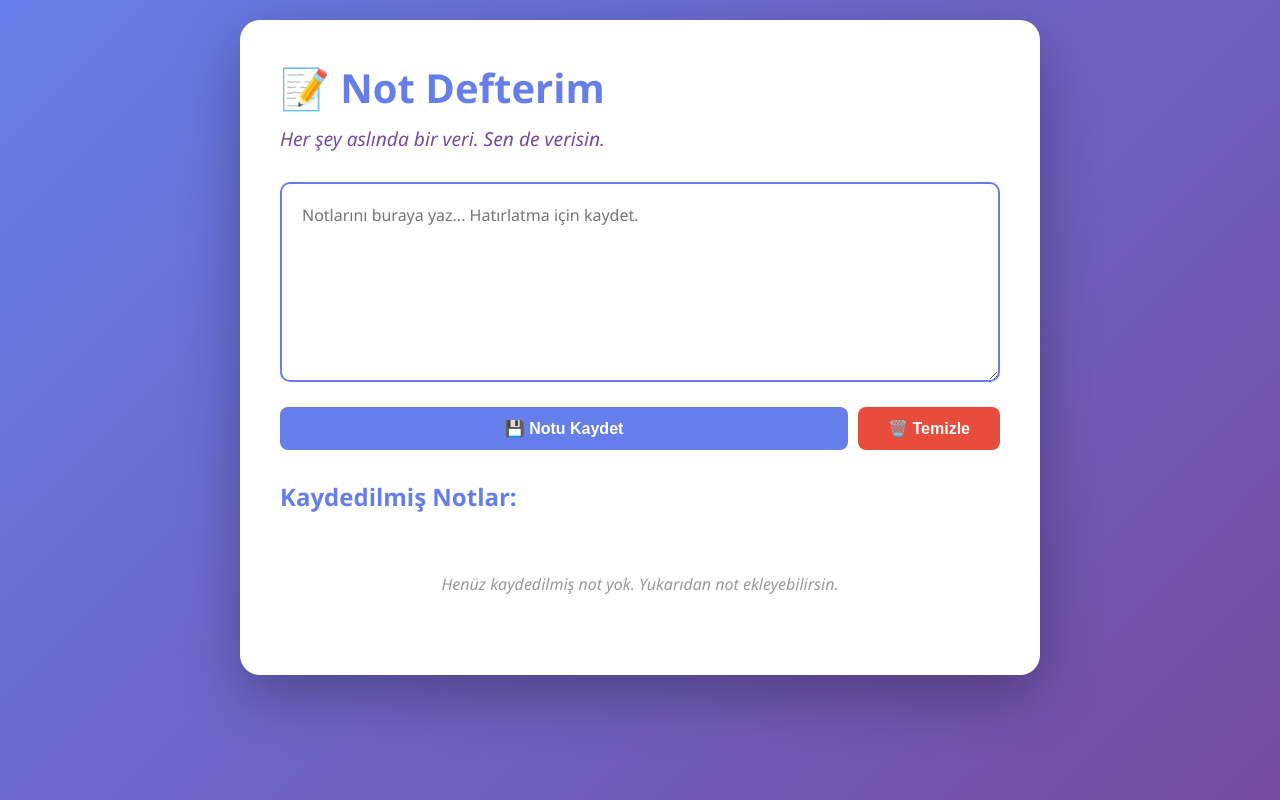
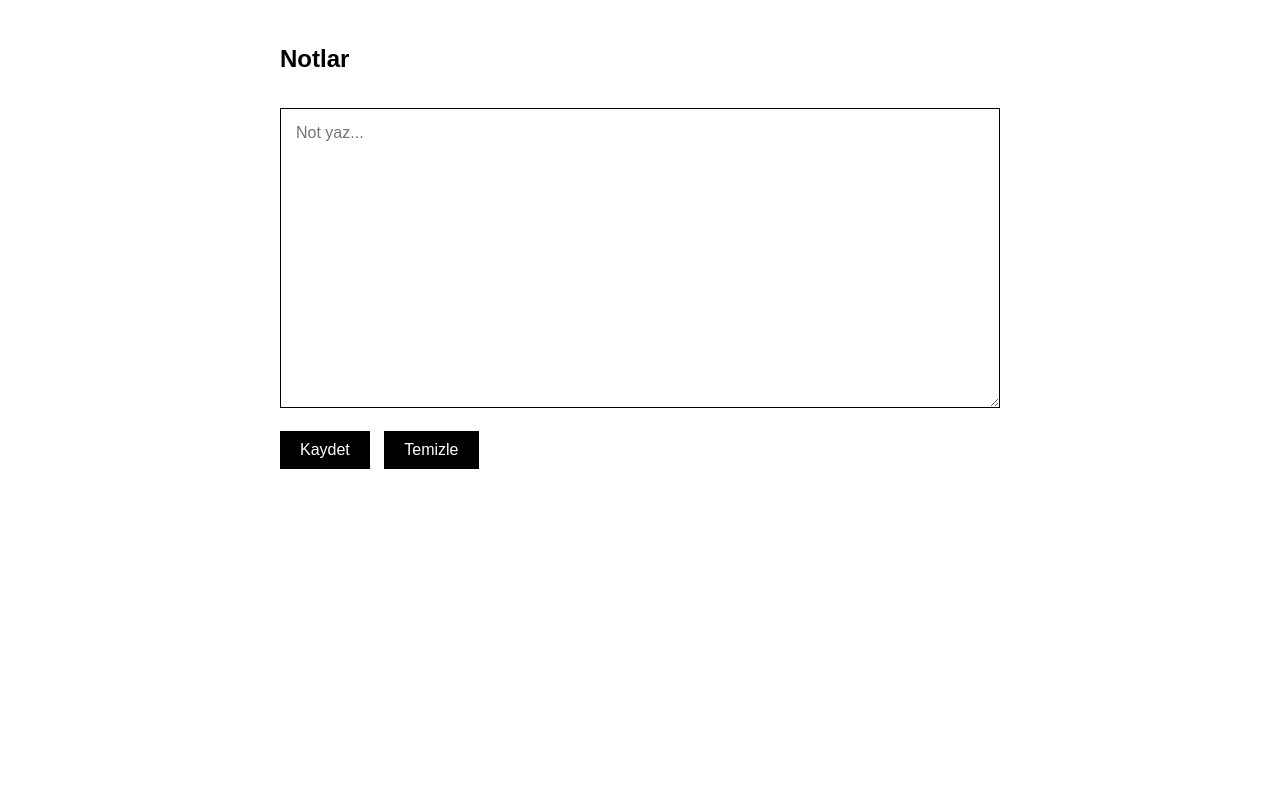
Before and after one commit to bahadiryl/beandance_Data, a plain HTML site: page index.html in a window 1280 px wide. Drawn offline with Linux system fonts and the light colour scheme.

Commit message:
Update index.html

```diff
--- a/index.html
+++ b/index.html
@@ -3,7 +3,7 @@
 <head>
     <meta charset="UTF-8">
     <meta name="viewport" content="width=device-width, initial-scale=1.0">
-    <title>Notlarım - Her Şey Veri</title>
+    <title>Notlar</title>
     <style>
         * {
             margin: 0;
@@ -12,151 +12,91 @@
         }
 
         body {
-            font-family: 'Segoe UI', Tahoma, Geneva, Verdana, sans-serif;
-            background: linear-gradient(135deg, #667eea 0%, #764ba2 100%);
-            min-height: 100vh;
-            padding: 20px;
-        }
-
-        .container {
+            font-family: Arial, sans-serif;
+            background: white;
+            color: black;
+            padding: 40px;
             max-width: 800px;
             margin: 0 auto;
-            background: white;
-            border-radius: 20px;
-            box-shadow: 0 20px 60px rgba(0,0,0,0.3);
-            padding: 40px;
+            line-height: 1.6;
         }
 
         h1 {
-            color: #667eea;
-            margin-bottom: 10px;
-            font-size: 2.5em;
+            margin-bottom: 30px;
+            font-size: 24px;
         }
 
-        .subtitle {
-            color: #764ba2;
-            font-size: 1.2em;
-            margin-bottom: 30px;
-            font-style: italic;
+        textarea {
+            width: 100%;
+            min-height: 300px;
+            padding: 15px;
+            border: 1px solid black;
+            font-family: Arial, sans-serif;
+            font-size: 16px;
+            resize: vertical;
+            margin-bottom: 15px;
         }
 
-        .note-input {
-            width: 100%;
-            min-height: 200px;
-            padding: 20px;
-            border: 2px solid #667eea;
-            border-radius: 10px;
-            font-size: 16px;
-            font-family: inherit;
-            resize: vertical;
-            margin-bottom: 20px;
-            transition: border-color 0.3s;
-        }
-
-        .note-input:focus {
+        textarea:focus {
             outline: none;
-            border-color: #764ba2;
-        }
-
-        .btn-container {
-            display: flex;
-            gap: 10px;
-            margin-bottom: 30px;
+            border: 2px solid black;
         }
 
         button {
-            padding: 12px 30px;
+            background: black;
+            color: white;
             border: none;
-            border-radius: 8px;
+            padding: 10px 20px;
             font-size: 16px;
             cursor: pointer;
-            transition: transform 0.2s, box-shadow 0.2s;
-            font-weight: bold;
+            margin-right: 10px;
         }
 
         button:hover {
-            transform: translateY(-2px);
-            box-shadow: 0 5px 15px rgba(0,0,0,0.2);
-        }
-
-        .save-btn {
-            background: #667eea;
-            color: white;
-            flex: 1;
-        }
-
-        .clear-btn {
-            background: #e74c3c;
-            color: white;
+            background: #333;
         }
 
         .notes-list {
-            margin-top: 30px;
+            margin-top: 40px;
         }
 
         .note-item {
-            background: #f8f9fa;
+            border: 1px solid black;
             padding: 20px;
-            border-radius: 10px;
-            margin-bottom: 15px;
-            border-left: 4px solid #667eea;
+            margin-bottom: 20px;
         }
 
         .note-time {
-            color: #764ba2;
-            font-size: 0.85em;
+            font-size: 14px;
             margin-bottom: 10px;
-            font-weight: bold;
         }
 
         .note-content {
-            color: #333;
-            line-height: 1.6;
             white-space: pre-wrap;
         }
 
-        .delete-note {
-            background: #e74c3c;
-            color: white;
+        .delete-btn {
+            margin-top: 10px;
             padding: 5px 15px;
-            border: none;
-            border-radius: 5px;
-            cursor: pointer;
             font-size: 14px;
-            margin-top: 10px;
-        }
-
-        .empty-state {
-            text-align: center;
-            color: #999;
-            padding: 40px;
-            font-style: italic;
         }
     </style>
 </head>
 <body>
-    <div class="container">
-        <h1>📝 Not Defterim</h1>
-        <p class="subtitle">Her şey aslında bir veri. Sen de verisin.</p>
+    <h1>Notlar</h1>
 
-        <textarea
-            class="note-input"
-            id="noteInput"
-            placeholder="Notlarını buraya yaz... Hatırlatma için kaydet."></textarea>
+    <textarea id="noteInput" placeholder="Not yaz..."></textarea>
 
-        <div class="btn-container">
-            <button class="save-btn" onclick="saveNote()">💾 Notu Kaydet</button>
-            <button class="clear-btn" onclick="clearInput()">🗑️ Temizle</button>
-        </div>
+    <div>
+        <button onclick="saveNote()">Kaydet</button>
+        <button onclick="clearInput()">Temizle</button>
+    </div>
 
-        <div class="notes-list">
-            <h2 style="color: #667eea; margin-bottom: 20px;">Kaydedilmiş Notlar:</h2>
-            <div id="notesList"></div>
-        </div>
+    <div class="notes-list">
+        <div id="notesList"></div>
     </div>
 
     <script>
-        // Sayfa yüklendiğinde notları göster
         window.onload = function() {
             displayNotes();
         };
@@ -166,30 +106,23 @@
             const noteText = noteInput.value.trim();
 
             if (noteText === '') {
-                alert('Lütfen bir not yazın!');
+                alert('Not bos olamaz');
                 return;
             }
 
-            // Mevcut notları al
             let notes = JSON.parse(localStorage.getItem('notes') || '[]');
 
-            // Yeni notu ekle
             const newNote = {
                 id: Date.now(),
                 content: noteText,
                 timestamp: new Date().toLocaleString('tr-TR')
             };
 
-            notes.unshift(newNote); // En başa ekle
-
-            // Kaydet
+            notes.unshift(newNote);
             localStorage.setItem('notes', JSON.stringify(notes));
 
-            // Temizle ve göster
             noteInput.value = '';
             displayNotes();
-
-            alert('Not kaydedildi! ✅');
         }
 
         function clearInput() {
@@ -201,24 +134,20 @@
             const notesList = document.getElementById('notesList');
 
             if (notes.length === 0) {
-                notesList.innerHTML = '<div class="empty-state">Henüz kaydedilmiş not yok. Yukarıdan not ekleyebilirsin.</div>';
+                notesList.innerHTML = '';
                 return;
             }
 
             notesList.innerHTML = notes.map(note => `
                 <div class="note-item">
-                    <div class="note-time">📅 ${note.timestamp}</div>
+                    <div class="note-time">${note.timestamp}</div>
                     <div class="note-content">${escapeHtml(note.content)}</div>
-                    <button class="delete-note" onclick="deleteNote(${note.id})">Sil</button>
+                    <button class="delete-btn" onclick="deleteNote(${note.id})">Sil</button>
                 </div>
             `).join('');
         }
 
         function deleteNote(id) {
-            if (!confirm('Bu notu silmek istediğinden emin misin?')) {
-                return;
-            }
-
             let notes = JSON.parse(localStorage.getItem('notes') || '[]');
             notes = notes.filter(note => note.id !== id);
             localStorage.setItem('notes', JSON.stringify(notes));
@@ -230,13 +159,6 @@
             div.textContent = text;
             return div.innerHTML;
         }
-
-        // Enter tuşu ile kaydetme (Ctrl/Cmd + Enter)
-        document.getElementById('noteInput').addEventListener('keydown', function(e) {
-            if ((e.ctrlKey || e.metaKey) && e.key === 'Enter') {
-                saveNote();
-            }
-        });
     </script>
 </body>
 </html>
```
